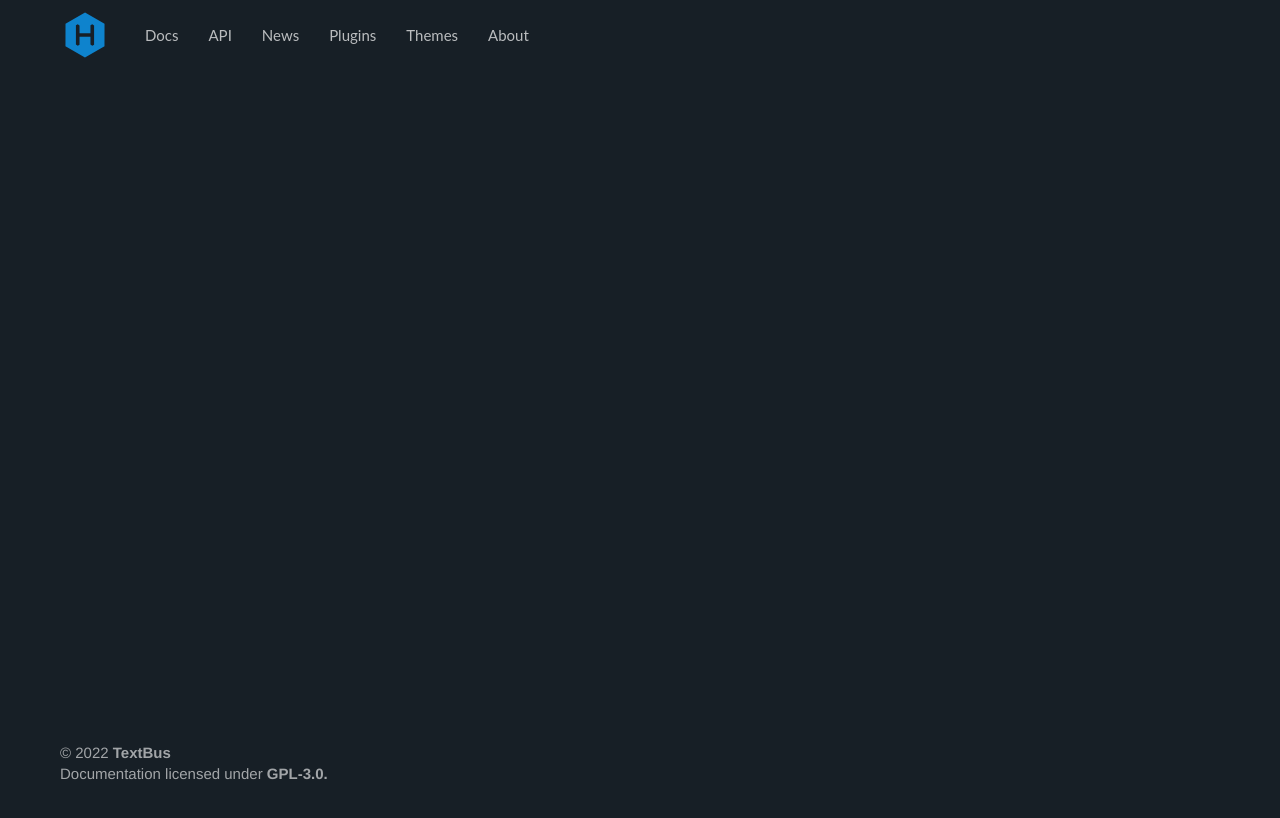
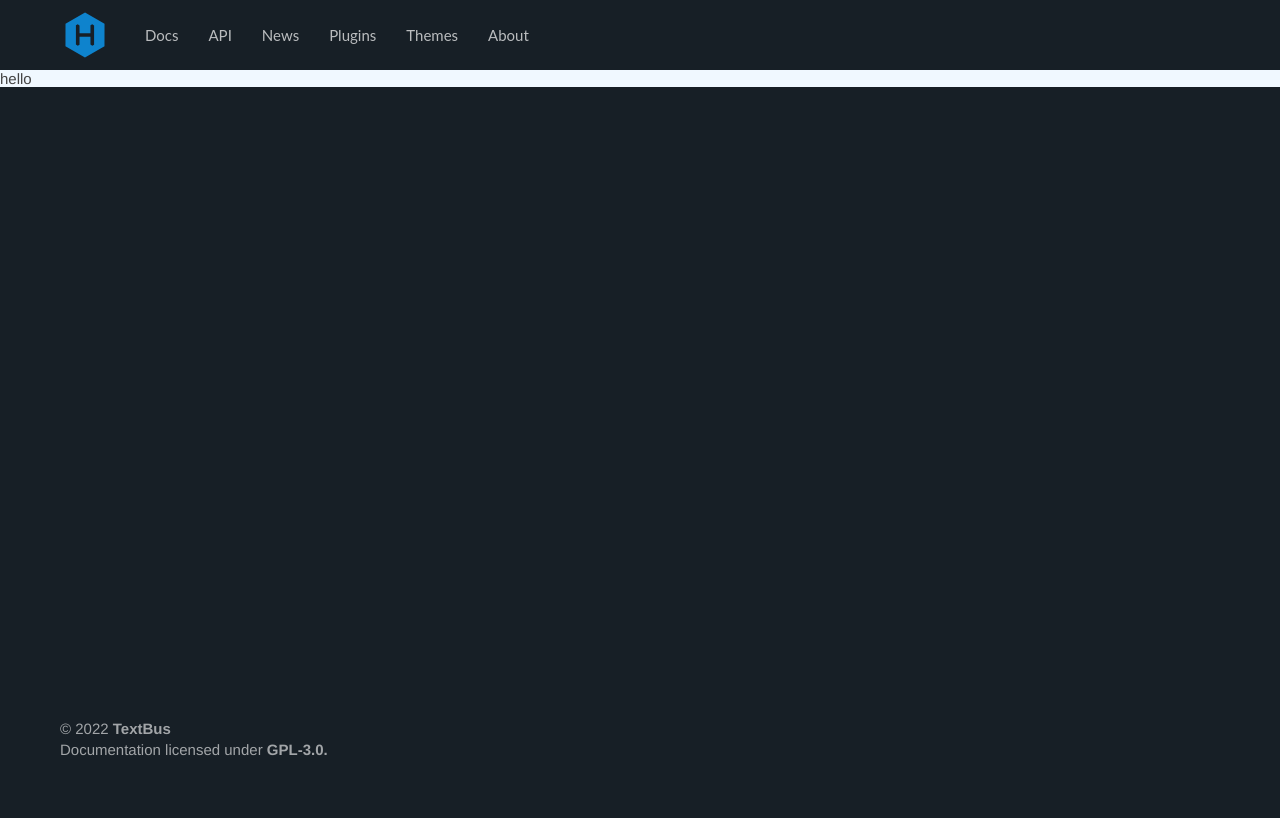
Before and after one commit to textbus/textbus.io, a Vue app: page /docs in a window 1280 px wide. Shown: the top 818 px of the page. Built offline with nearby package versions, Linux system fonts and the light colour scheme.

Commit message:
feat: 增加自动吸底

```diff
--- a/src/App.vue
+++ b/src/App.vue
@@ -4,8 +4,8 @@ import Footer from './views/footer/footer.vue'
 </script>
 
 <template>
-  <Header />
   <div class="middle-container">
+    <Header />
     <router-view />
   </div>
   <Footer />
@@ -18,6 +18,8 @@ html,
   height: 100%;
 }
 .middle-container {
-  min-height: 79%;
+  min-height: 100%;
+  padding-bottom: 122px;
+  box-sizing: border-box;
 }
 </style>
--- a/src/router/index.ts
+++ b/src/router/index.ts
@@ -1,11 +1,17 @@
 import { createRouter, createWebHistory, RouteRecordRaw } from 'vue-router'
 import Home from '../views/body/home.vue'
+import Docs from '../views/body/docs.vue'
 
 const routes: Array<RouteRecordRaw> = [
   {
     path: '/',
     name: 'home',
     component: Home
+  },
+  {
+    path: '/docs',
+    name: 'docs',
+    component: Docs
   }
 ]
 
--- /dev/null
+++ b/src/views/body/docs.vue
@@ -0,0 +1,14 @@
+<script setup lang="ts">
+</script>
+
+<template>
+<div class="main">
+  hello
+</div>
+</template>
+
+<style lang="scss">
+.main {
+  background-color: aliceblue;
+}
+</style>
--- a/src/views/footer/footer.vue
+++ b/src/views/footer/footer.vue
@@ -24,8 +24,9 @@
 
 <style lang="scss" scoped>
 .wrapper {
+  box-sizing: border-box;
   max-width: 1200px;
-  margin: 0 auto;
+  margin: -122px auto auto auto;
   text-align: left;
   padding: 40px 0;
   color: rgba(255, 255, 255, 0.6);
```
